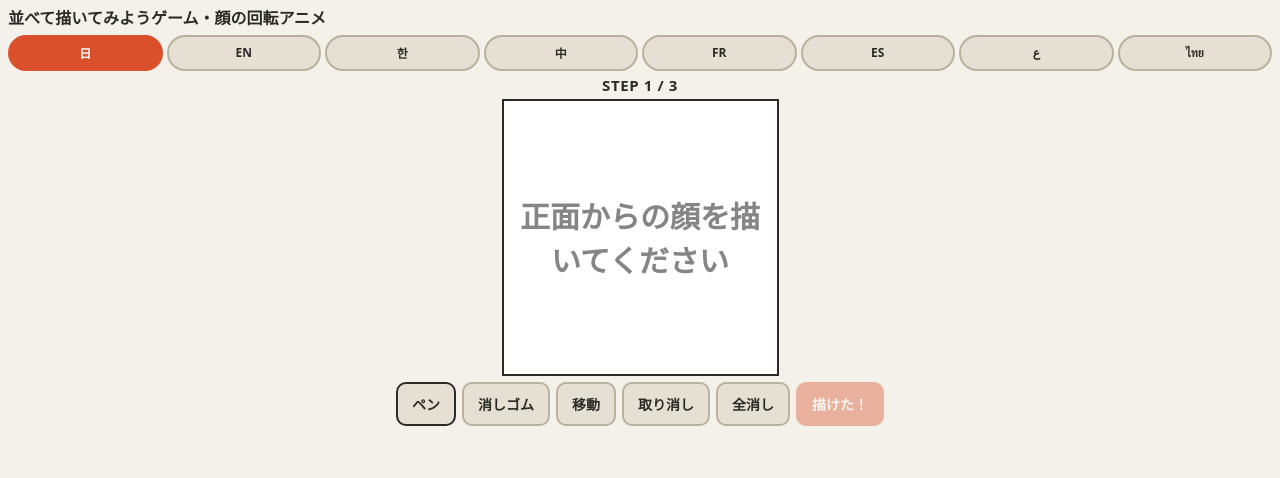
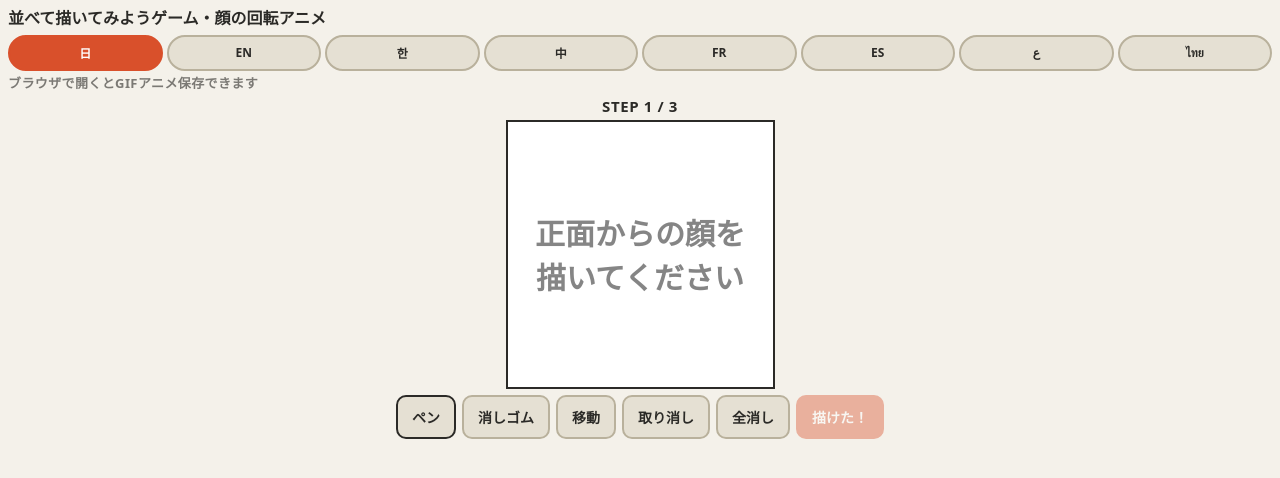
Before and after one commit to dokka-garapa/turn-head, a plain HTML site: page index.html in a window 1280 px wide. Drawn offline with Linux system fonts and the light colour scheme.

Commit message:
Enhance language support and layout adjustments
Added a note for browser usage to save GIF animations and updated layout calculations.

```diff
--- a/index.html
+++ b/index.html
@@ -17,6 +17,7 @@ html,body{height:100%;margin:0;overflow:hidden;overscroll-behavior:none;backgrou
 #langs{display:flex;flex-wrap:nowrap;justify-content:flex-end;gap:4px;max-width:100%;width:100%}
 #langs button{flex:1 1 0;min-width:0;min-height:36px;padding:0 4px;font-size:12px;border-radius:999px;white-space:nowrap}
 #langs button.on{background:var(--accent);border-color:var(--accent);color:var(--accent-fg)}
+#bnote{font-size:13px;font-weight:600;letter-spacing:.03em;line-height:1.3;opacity:.6;margin-top:-2px}
 #grid{display:grid;gap:0;pointer-events:none}
 .ref{display:flex;align-items:center;justify-content:center;overflow:hidden}
 .ref canvas{width:100%;aspect-ratio:1;background:#fff;border:1px solid var(--line);pointer-events:none}
@@ -40,7 +41,7 @@ button:disabled{opacity:.4}
 </head>
 <body>
 <div id="app">
-  <div id="top"><h1 id="ttl"></h1><div id="langs"><button data-l="ja">日</button><button data-l="en">EN</button><button data-l="ko">한</button><button data-l="zh">中</button><button data-l="fr">FR</button><button data-l="es">ES</button><button data-l="ar">ع</button><button data-l="th">ไทย</button></div></div>
+  <div id="top"><h1 id="ttl"></h1><div id="langs"><button data-l="ja">日</button><button data-l="en">EN</button><button data-l="ko">한</button><button data-l="zh">中</button><button data-l="fr">FR</button><button data-l="es">ES</button><button data-l="ar">ع</button><button data-l="th">ไทย</button></div><div id="bnote"></div></div>
   <div id="step">STEP 1 / 3</div>
   <div id="grid">
     <div class="ref" id="c-t"><canvas id="rt" width="300" height="300"></canvas></div>
@@ -71,26 +72,26 @@ var rt=$('rt'),rf=$('rf'),grid=$('grid'),msg=$('msg');
 var stage=1,frames=[],tool='pen',strokes=0,undo=[],active=null,last=null,mid=null;
 var L='ja',rs=0,stamp='',editing=false;
 var I18N={
- ja:{ttl:'並べて描いてみようゲーム・顔の回転アニメ',pen:'ペン',er:'消しゴム',mv:'移動',undo:'取り消し',clr:'全消し',next:'描けた！',fin:'完成！GIFを作る',p:['正面からの顔を描いてください','横顔を描いてください','斜めの顔を描いてください'],mk:'GIFを作成中…',done:'完成！',hint:'画像を長押しで保存できます',again:'もう一度描く'},
- en:{ttl:'Draw Side by Side Game: Face Rotation Animation',pen:'Pen',er:'Eraser',mv:'Move',undo:'Undo',clr:'Clear',next:'Done!',fin:'Finish: make GIF',p:['Draw a front-facing face','Draw a side profile','Draw a three-quarter view'],mk:'Making GIF…',done:'Done!',hint:'Long-press the image to save',again:'Draw again'},
- ko:{ttl:'나란히 그려보자 게임・얼굴 회전 애니메이션',pen:'펜',er:'지우개',mv:'이동',undo:'실행 취소',clr:'전체 지우기',next:'다 그렸어요!',fin:'완성! GIF 만들기',p:['정면 얼굴을 그려 주세요','옆얼굴을 그려 주세요','비스듬한 얼굴을 그려 주세요'],mk:'GIF 만드는 중…',done:'완성!',hint:'이미지를 길게 누르면 저장할 수 있어요',again:'다시 그리기'},
- zh:{ttl:'并排画画游戏・脸部旋转动画',pen:'画笔',er:'橡皮擦',mv:'移动',undo:'撤销',clr:'全部清除',next:'画好了！',fin:'完成！生成GIF',p:['请画正面的脸','请画侧脸','请画斜侧面的脸'],mk:'正在生成GIF…',done:'完成！',hint:'长按图片即可保存',again:'重新画'}
+ ja:{ttl:'並べて描いてみようゲーム・顔の回転アニメ',bnote:'ブラウザで開くとGIFアニメ保存できます',pen:'ペン',er:'消しゴム',mv:'移動',undo:'取り消し',clr:'全消し',next:'描けた！',fin:'完成！GIFを作る',p:['正面からの顔を描いてください','横顔を描いてください','斜めの顔を描いてください'],mk:'GIFを作成中…',done:'完成！',hint:'画像を長押しで保存できます',again:'もう一度描く'},
+ en:{ttl:'Draw Side by Side Game: Face Rotation Animation',bnote:'Open in a browser to save the GIF animation',pen:'Pen',er:'Eraser',mv:'Move',undo:'Undo',clr:'Clear',next:'Done!',fin:'Finish: make GIF',p:['Draw a front-facing face','Draw a side profile','Draw a three-quarter view'],mk:'Making GIF…',done:'Done!',hint:'Long-press the image to save',again:'Draw again'},
+ ko:{ttl:'나란히 그려보자 게임・얼굴 회전 애니메이션',bnote:'브라우저에서 열면 GIF 애니메이션을 저장할 수 있습니다',pen:'펜',er:'지우개',mv:'이동',undo:'실행 취소',clr:'전체 지우기',next:'다 그렸어요!',fin:'완성! GIF 만들기',p:['정면 얼굴을 그려 주세요','옆얼굴을 그려 주세요','비스듬한 얼굴을 그려 주세요'],mk:'GIF 만드는 중…',done:'완성!',hint:'이미지를 길게 누르면 저장할 수 있어요',again:'다시 그리기'},
+ zh:{ttl:'并排画画游戏・脸部旋转动画',bnote:'在浏览器中打开即可保存GIF动画',pen:'画笔',er:'橡皮擦',mv:'移动',undo:'撤销',clr:'全部清除',next:'画好了！',fin:'完成！生成GIF',p:['请画正面的脸','请画侧脸','请画斜侧面的脸'],mk:'正在生成GIF…',done:'完成！',hint:'长按图片即可保存',again:'重新画'}
 };
 var EX={ja:['正面顔を加筆する','横顔を加筆する','斜め顔を加筆する'],en:['Edit front face','Edit side face','Edit three-quarter face'],ko:['정면 얼굴 덧그리기','옆얼굴 덧그리기','비스듬한 얼굴 덧그리기'],zh:['修改正面的脸','修改侧脸','修改斜侧面的脸']};
-I18N.fr={ttl:'Dessinons côte à côte : animation de rotation du visage',pen:'Stylo',er:'Gomme',mv:'Déplacer',undo:'Annuler',clr:'Tout effacer',next:'Terminé !',fin:'Terminer : créer le GIF',p:['Dessinez un visage de face','Dessinez un visage de profil','Dessinez un visage de trois quarts'],mk:'Création du GIF…',done:'Terminé !',hint:'Appuyez longuement sur l’image pour l’enregistrer',again:'Dessiner à nouveau'};
-I18N.es={ttl:'Dibujemos lado a lado: animación de giro del rostro',pen:'Lápiz',er:'Borrador',mv:'Mover',undo:'Deshacer',clr:'Borrar todo',next:'¡Listo!',fin:'Terminar: crear GIF',p:['Dibuja un rostro de frente','Dibuja un rostro de perfil','Dibuja un rostro de tres cuartos'],mk:'Creando el GIF…',done:'¡Listo!',hint:'Mantén pulsada la imagen para guardarla',again:'Dibujar de nuevo'};
-I18N.ar={ttl:'لنرسم جنبًا إلى جنب: رسوم متحركة لدوران الوجه',pen:'قلم',er:'ممحاة',mv:'نقل',undo:'تراجع',clr:'مسح الكل',next:'تم الرسم!',fin:'إنهاء: إنشاء GIF',p:['ارسم وجهًا من الأمام','ارسم وجهًا من الجانب','ارسم وجهًا بزاوية ثلاثة أرباع'],mk:'جارٍ إنشاء GIF…',done:'اكتمل!',hint:'اضغط مطولًا على الصورة لحفظها',again:'ارسم من جديد'};
+I18N.fr={ttl:'Dessinons côte à côte : animation de rotation du visage',bnote:'Ouvrez dans un navigateur pour enregistrer l’animation GIF',pen:'Stylo',er:'Gomme',mv:'Déplacer',undo:'Annuler',clr:'Tout effacer',next:'Terminé !',fin:'Terminer : créer le GIF',p:['Dessinez un visage de face','Dessinez un visage de profil','Dessinez un visage de trois quarts'],mk:'Création du GIF…',done:'Terminé !',hint:'Appuyez longuement sur l’image pour l’enregistrer',again:'Dessiner à nouveau'};
+I18N.es={ttl:'Dibujemos lado a lado: animación de giro del rostro',bnote:'Ábrelo en un navegador para guardar la animación GIF',pen:'Lápiz',er:'Borrador',mv:'Mover',undo:'Deshacer',clr:'Borrar todo',next:'¡Listo!',fin:'Terminar: crear GIF',p:['Dibuja un rostro de frente','Dibuja un rostro de perfil','Dibuja un rostro de tres cuartos'],mk:'Creando el GIF…',done:'¡Listo!',hint:'Mantén pulsada la imagen para guardarla',again:'Dibujar de nuevo'};
+I18N.ar={ttl:'لنرسم جنبًا إلى جنب: رسوم متحركة لدوران الوجه',bnote:'افتحه في المتصفح لحفظ رسوم GIF المتحركة',pen:'قلم',er:'ممحاة',mv:'نقل',undo:'تراجع',clr:'مسح الكل',next:'تم الرسم!',fin:'إنهاء: إنشاء GIF',p:['ارسم وجهًا من الأمام','ارسم وجهًا من الجانب','ارسم وجهًا بزاوية ثلاثة أرباع'],mk:'جارٍ إنشاء GIF…',done:'اكتمل!',hint:'اضغط مطولًا على الصورة لحفظها',again:'ارسم من جديد'};
 EX.fr=['Retoucher le visage de face','Retoucher le profil','Retoucher le trois quarts'];
 EX.es=['Retocar el rostro de frente','Retocar el perfil','Retocar el tres cuartos'];
 EX.ar=['تعديل الوجه الأمامي','تعديل الوجه الجانبي','تعديل الوجه بزاوية ثلاثة أرباع'];
-I18N.th={ttl:'เกมวาดเรียงข้างกัน・แอนิเมชันหมุนใบหน้า',pen:'ปากกา',er:'ยางลบ',mv:'ย้าย',undo:'ย้อนกลับ',clr:'ลบทั้งหมด',next:'วาดเสร็จแล้ว!',fin:'เสร็จ! สร้าง GIF',p:['วาดใบหน้าด้านหน้า','วาดใบหน้าด้านข้าง','วาดใบหน้าแบบมุมเฉียง'],mk:'กำลังสร้าง GIF…',done:'เสร็จแล้ว!',hint:'กดค้างที่รูปภาพเพื่อบันทึก',again:'วาดอีกครั้ง'};
+I18N.th={ttl:'เกมวาดเรียงข้างกัน・แอนิเมชันหมุนใบหน้า',bnote:'เปิดในเบราว์เซอร์เพื่อบันทึกภาพเคลื่อนไหว GIF ได้',pen:'ปากกา',er:'ยางลบ',mv:'ย้าย',undo:'ย้อนกลับ',clr:'ลบทั้งหมด',next:'วาดเสร็จแล้ว!',fin:'เสร็จ! สร้าง GIF',p:['วาดใบหน้าด้านหน้า','วาดใบหน้าด้านข้าง','วาดใบหน้าแบบมุมเฉียง'],mk:'กำลังสร้าง GIF…',done:'เสร็จแล้ว!',hint:'กดค้างที่รูปภาพเพื่อบันทึก',again:'วาดอีกครั้ง'};
 EX.th=['แก้ไขใบหน้าด้านหน้า','แก้ไขใบหน้าด้านข้าง','แก้ไขใบหน้าแบบมุมเฉียง'];
 function fmt(d){var p=function(n){return n<10?'0'+n:''+n},y=d.getFullYear(),m=d.getMonth()+1,dd=d.getDate(),tm=p(d.getHours())+':'+p(d.getMinutes());
   return y+'-'+p(m)+'-'+p(dd)+' '+tm}
 function applyLang(){
   var T=I18N[L];document.title=T.ttl;
-  ['ttl','msg','rtxt','hint','bPen','bEr','bMv','bUndo','bClr','bNext','bAgain','bE0','bE1','bE2'].forEach(function(id){$(id).dir=L==='ar'?'rtl':'ltr'});document.documentElement.lang=L;
-  $('ttl').textContent=T.ttl;$('bPen').textContent=T.pen;$('bEr').textContent=T.er;$('bMv').textContent=T.mv;
+  ['ttl','msg','rtxt','hint','bnote','bPen','bEr','bMv','bUndo','bClr','bNext','bAgain','bE0','bE1','bE2'].forEach(function(id){$(id).dir=L==='ar'?'rtl':'ltr'});document.documentElement.lang=L;
+  $('ttl').textContent=T.ttl;$('bnote').textContent=T.bnote;$('bPen').textContent=T.pen;$('bEr').textContent=T.er;$('bMv').textContent=T.mv;
   $('bUndo').textContent=T.undo;$('bClr').textContent=T.clr;$('bNext').textContent=(stage===3||editing)?T.fin:T.next;
   msg.textContent=T.p[stage-1]||'';$('step').textContent='STEP '+stage+' / 3';
   $('rtxt').textContent=rs?T.done:T.mk;$('hint').textContent=T.hint;for(var i=0;i<3;i++)$('bE'+i).textContent=EX[L][i];$('bAgain').textContent=T.again;
@@ -116,7 +117,7 @@ function showRef(cv,src,h,v){
   g.drawImage(src,0,0,300,300);lines(g,300,h,v,'rgba(40,120,230,.7)',1.5);
 }
 function layout(){
-  var W=innerWidth-16,H=innerHeight-245-(parseInt(getComputedStyle(document.documentElement).paddingTop)||0);
+  var W=innerWidth-16,H=innerHeight-262-(parseInt(getComputedStyle(document.documentElement).paddingTop)||0);
   var cols=2,rows=2;
   var a=Math.max(120,Math.floor(Math.min(W/cols,H/rows)));
   grid.style.gridTemplateColumns=a+'px '+(stage>=2?a:0)+'px';
```
